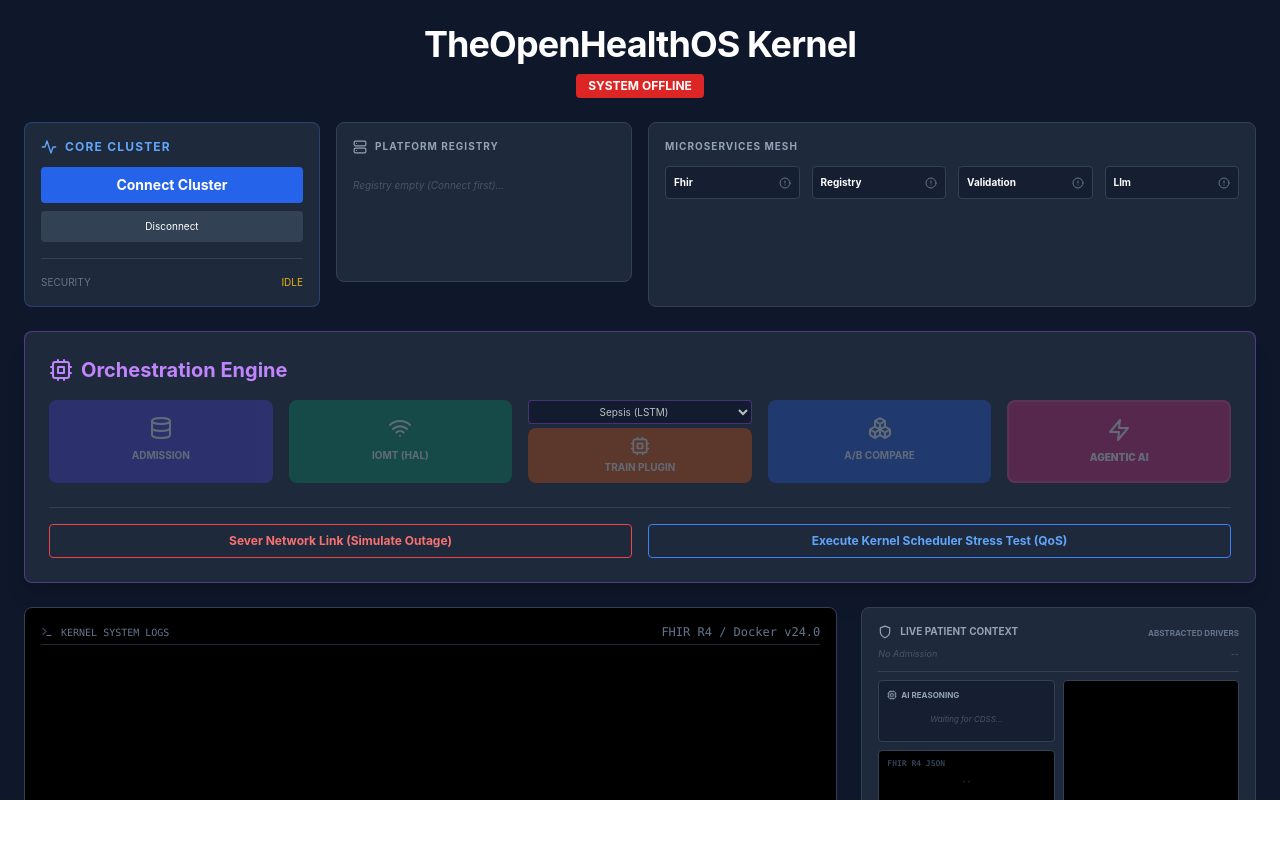
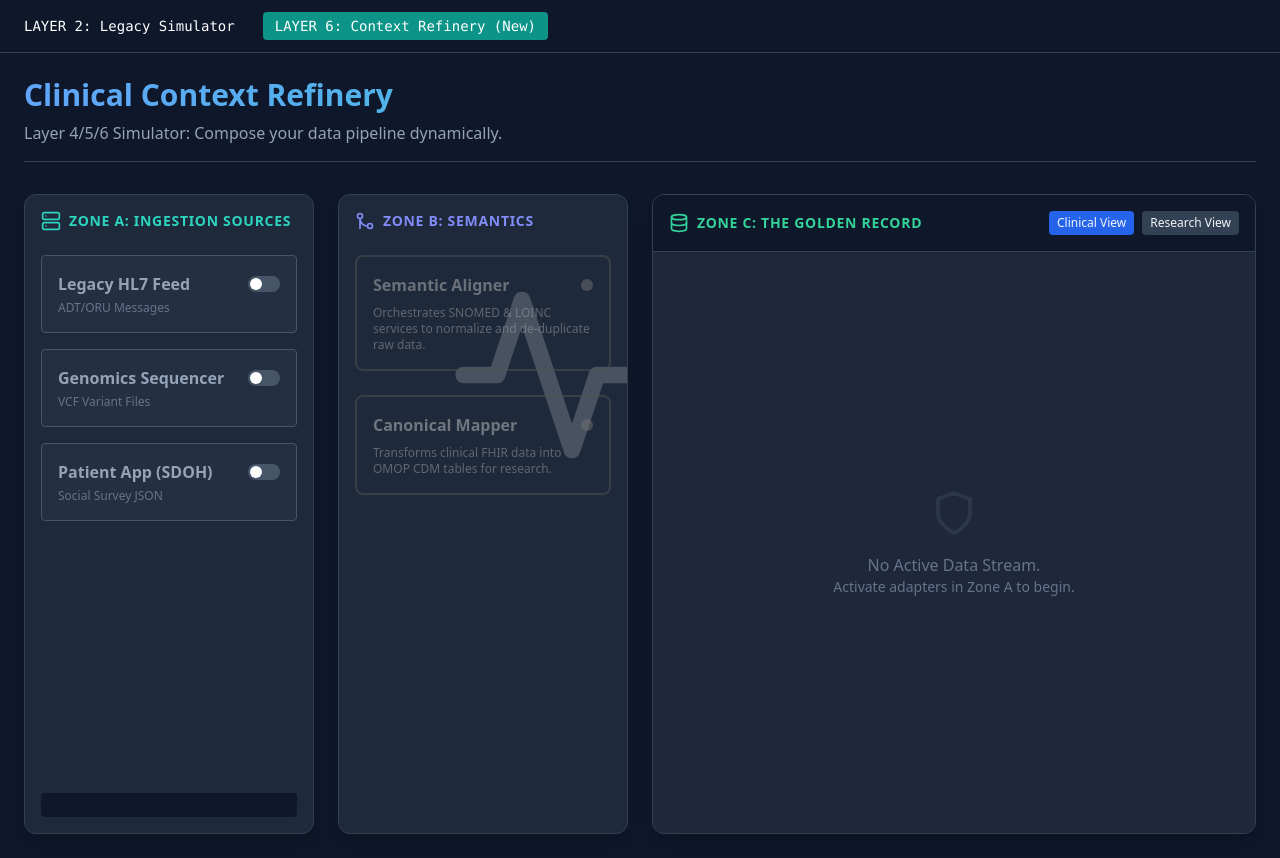
Before and after one commit to Mru00-hub/theopenhealthos, a React (Create React App) app in the folder simulators/layer2-microservices/: page / in a window 1280 px wide. Before the commit the page ends 800 px from the top, so only its background shows below. Built offline with nearby package versions, Linux system fonts and the light colour scheme; the HTML template or start-up script is replaced by a standard one.

Commit message:
Update App.js

```diff
--- a/simulators/layer2-microservices/src/App.js
+++ b/simulators/layer2-microservices/src/App.js
@@ -1,11 +1,30 @@
-import React from 'react';
+import React, { useState } from 'react';
 import MicroservicesSimulator from './components/MicroservicesSimulator';
-import './index.css'; // This will hold your Tailwind imports
+import ContextRefinery from './components/ContextRefinery';
 
 function App() {
+  const [view, setView] = useState('refinery'); // Default to new view
+
   return (
-    <div className="App">
-      <MicroservicesSimulator />
+    <div>
+      {/* Global Navigation Bar */}
+      <nav className="bg-slate-900 text-white p-3 border-b border-slate-700 flex gap-4 text-sm font-mono">
+        <button
+          onClick={() => setView('simulator')}
+          className={`px-3 py-1 rounded ${view === 'simulator' ? 'bg-blue-600' : 'hover:bg-slate-800'}`}
+        >
+          LAYER 2: Legacy Simulator
+        </button>
+        <button
+          onClick={() => setView('refinery')}
+          className={`px-3 py-1 rounded ${view === 'refinery' ? 'bg-teal-600' : 'hover:bg-slate-800'}`}
+        >
+          LAYER 6: Context Refinery (New)
+        </button>
+      </nav>
+
+      {/* View Switcher */}
+      {view === 'simulator' ? <MicroservicesSimulator /> : <ContextRefinery />}
     </div>
   );
 }
```
